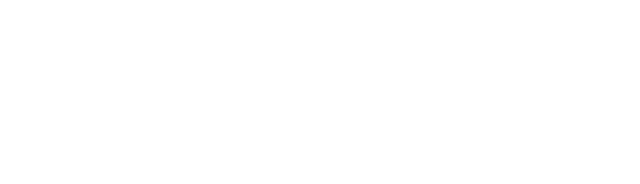
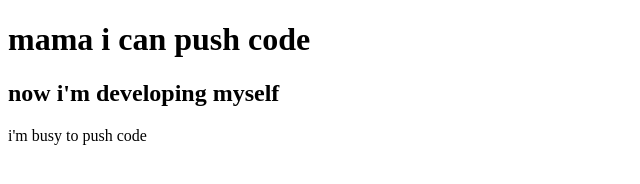
Before and after one commit to shariarsarker/my-first-repo, a plain HTML site: page index.html in a window 1280 px wide. Shown: the whole page, without its empty margins (0-640 px from the left). Drawn offline with Linux system fonts and the light colour scheme.

Commit message:
added something

```diff
--- a/index.html
+++ b/index.html
@@ -7,6 +7,8 @@
     <title>my-first-repo</title>
 </head>
 <body>
-
+    <h1>mama i can push code</h1>
+    <h2>now i'm developing myself</h2>
+    <p>i'm busy to push code</p>
 </body>
 </html>
```
